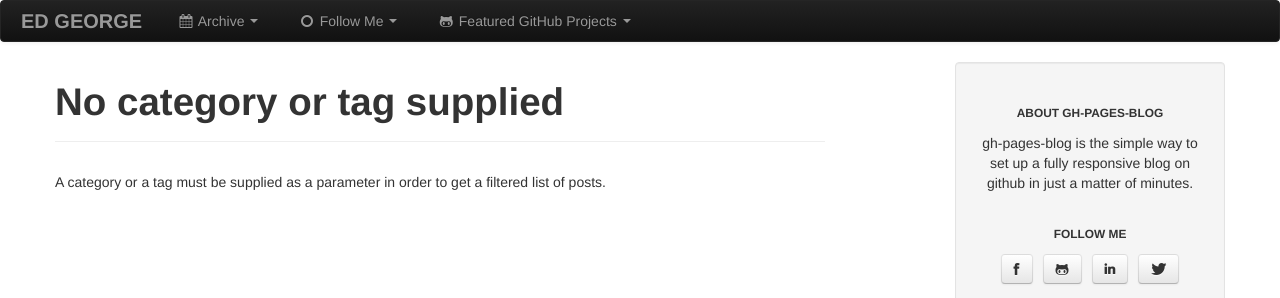
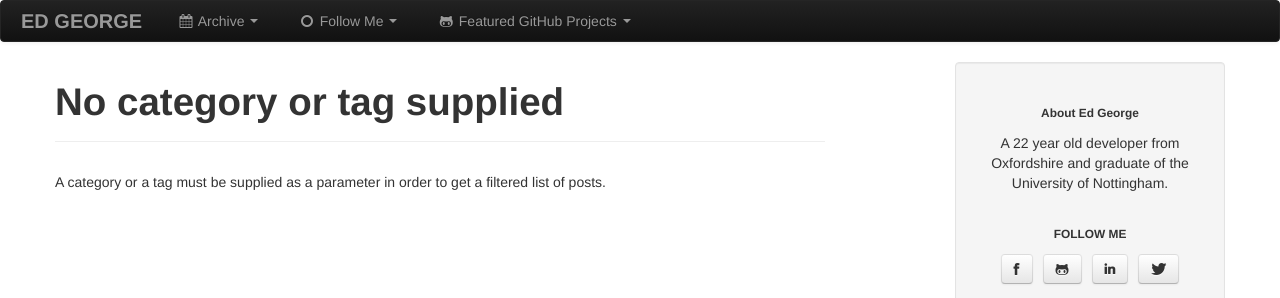
Before and after one commit to ed-george/ed-george.github.io, a Jekyll site: the page built from filter.html, in a window 1280 px wide. Shown: the top 298 px of the page. Built offline with Jekyll 4.4.1, drawn with Linux system fonts in a browser that asks for light colours.

Commit message:
Change bio

```diff
--- a/_includes/content/brief-bio.html
+++ b/_includes/content/brief-bio.html
@@ -1,2 +1,2 @@
-<p class="text-center"><small><strong>ABOUT GH-PAGES-BLOG</strong></small></p>
-<p>gh-pages-blog is the simple way to set up a fully responsive blog on github in just a matter of minutes.</p>
+<p class="text-center"><small><strong>About Ed George</strong></small></p>
+<p>A 22 year old developer from Oxfordshire and graduate of the University of Nottingham.</p>
```
